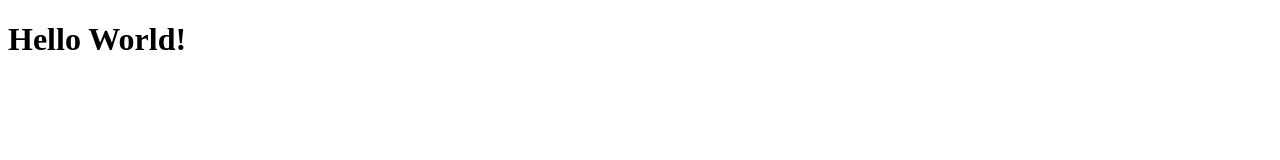
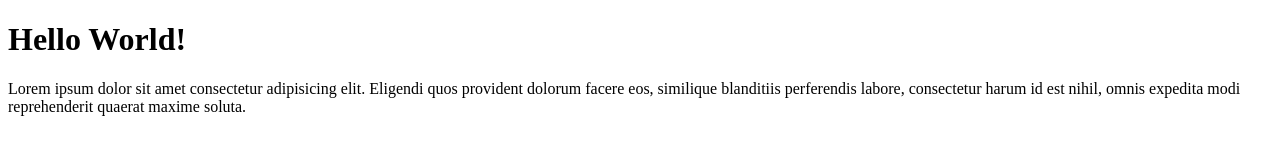
Before and after one commit to BenArief/ben-git-test, a plain HTML site: page index.html in a window 1280 px wide. Drawn offline with Linux system fonts and the light colour scheme.

Commit message:
menambahkan paragraf

```diff
--- a/index.html
+++ b/index.html
@@ -1,12 +1,18 @@
 <!DOCTYPE html>
 <html lang="en">
+
 <head>
     <meta charset="UTF-8">
     <meta name="viewport" content="width=device-width, initial-scale=1.0">
     <title>Coba Git remote</title>
 </head>
+
 <body>
 
     <h1>Hello World!</h1>
+    <p>Lorem ipsum dolor sit amet consectetur adipisicing elit.
+        Eligendi quos provident dolorum facere eos, similique blanditiis perferendis labore,
+        consectetur harum id est nihil, omnis expedita modi reprehenderit quaerat maxime soluta.</p>
 </body>
+
 </html>
```
